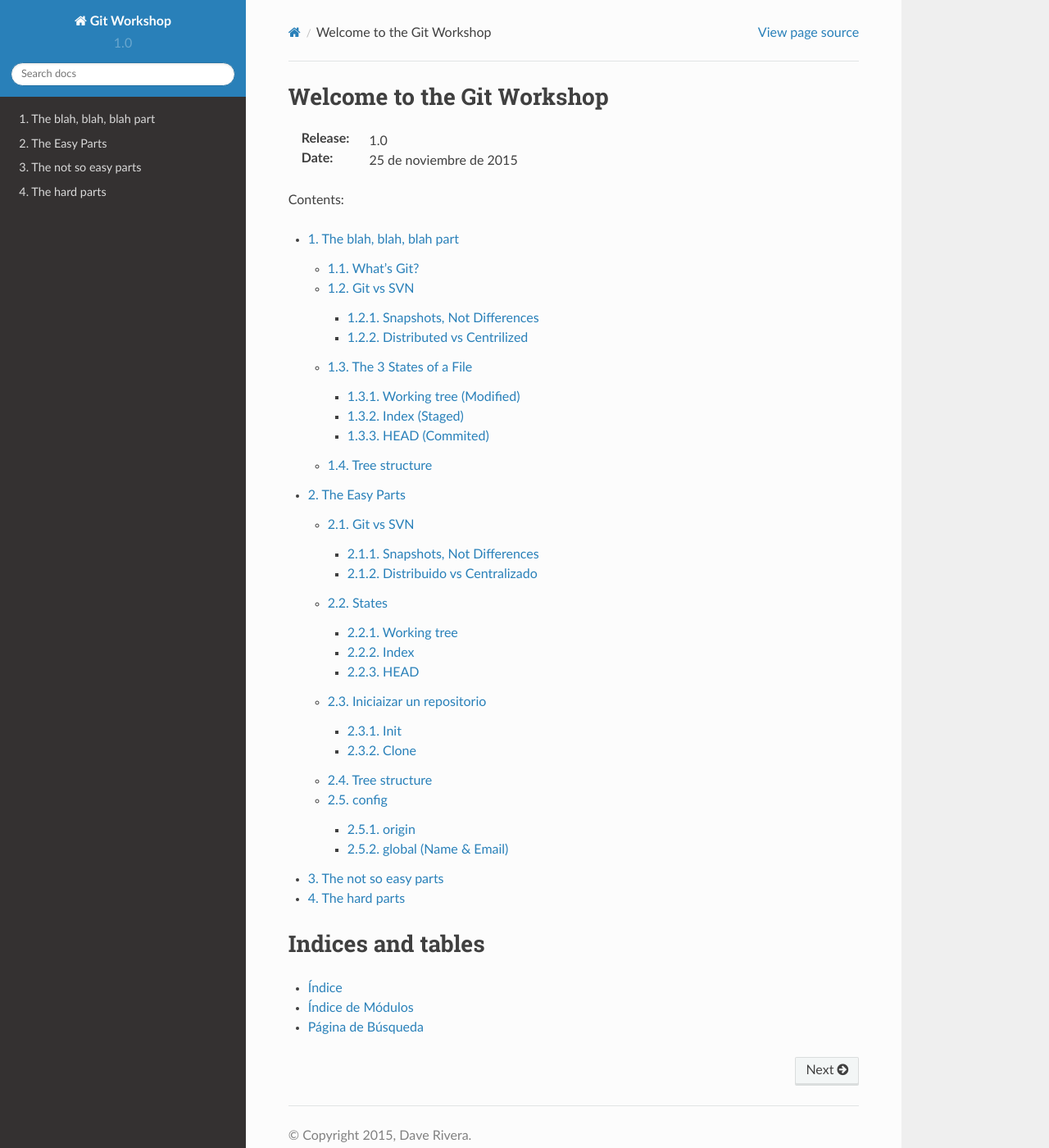
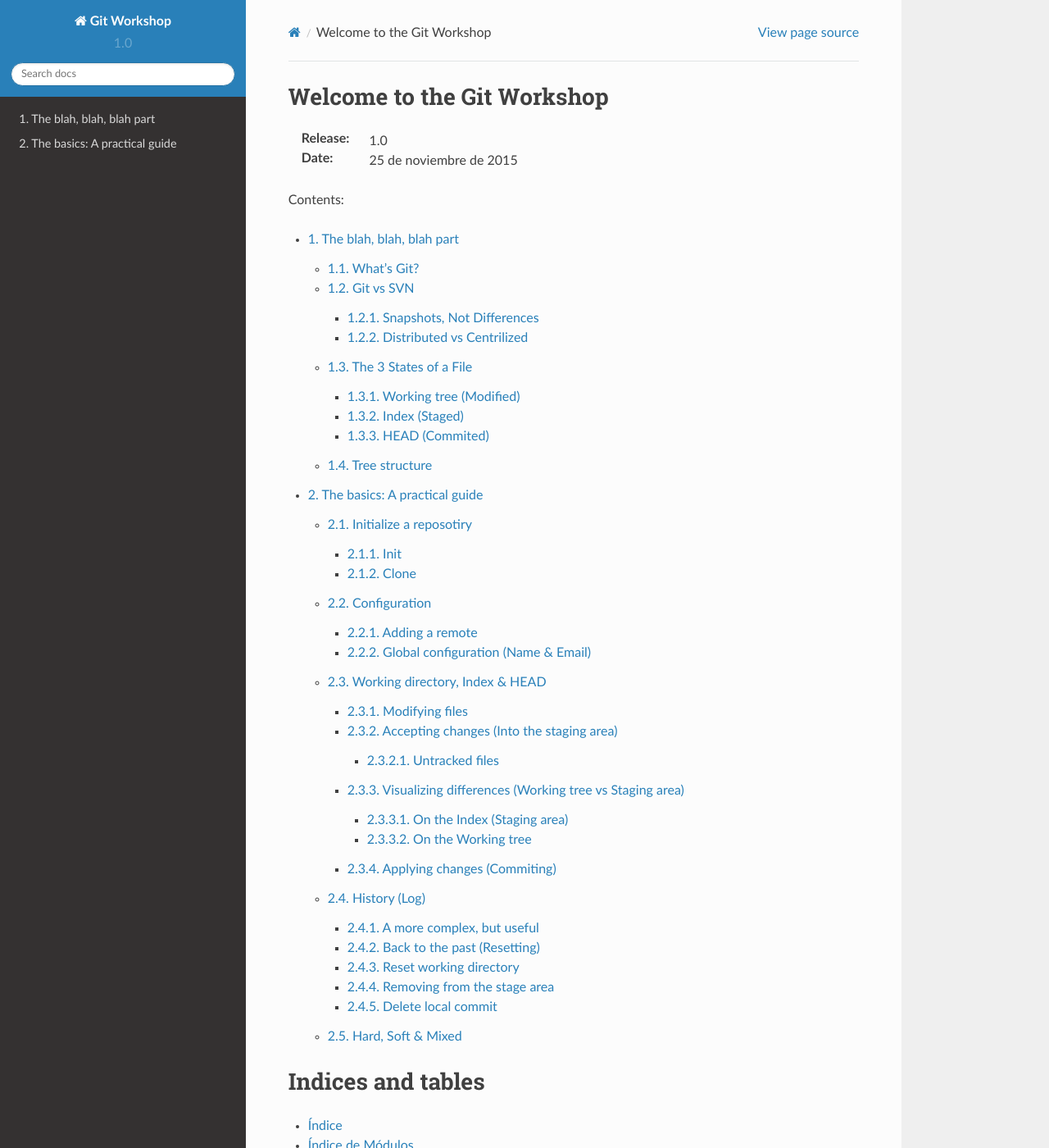
Before and after one commit to daverivera/git-workshop, a Sphinx documentation site: the page built from source/index.rst, in a window 1280 px wide and 1400 px high. Shown: the whole window at 82% size. Built offline with Sphinx 7.4.7 and the Read the Docs theme 2.0.0, drawn with Linux system fonts in a browser that asks for light colours; some of the changed lines change nothing that is shown.

Commit message:
Finished second section, practicing the theory

```diff
--- /dev/null
+++ b/source/basics.rst
@@ -0,0 +1,305 @@
+.. _basics:
+
+The basics: A practical guide
+*****************************
+
+Initialize a reposotiry
+=======================
+
+
+Init
+----
+
+Creates an empty Git repository or reinitialize an existing one. This command creates an empty Git repository - basically a .git directory with subdirectories for objects, refs/heads, refs/tags, and template files.
+
+Running git init in an existing repository is safe. It will not overwrite things that are already there.
+
+.. code-block:: bash
+
+  $ git init
+
+Clone
+-----
+
+Clones a repository into a new directory with the same name as the repository beign cloned.
+
+.. code-block:: bash
+
+  $ git clone <REPO URL>
+
+Cloning a repository into a directory with a custom name.
+
+.. code-block:: bash
+
+  $ git clone <REPO URL> <DIRECTORY NAME>
+
+Configuration
+=============
+
+Get and set repository or global options
+
+.. code-block:: bash
+
+    $ git config --list
+
+Now that you have Git on your system, you’ll want to do a few things to customize your Git environment. You should have to do these things only once on any given computer; they’ll stick around between upgrades. You can also change them at any time by running through the commands again.
+
+Adding a remote
+---------------
+
+Manage the set of repositories ("remotes") whose branches you track.
+
+.. code-block:: bash
+
+  $ git remote add origin <Repository URL>
+  $ git remote add origin https://github.com/<USER>/<REPO NAME>.git
+
+Global configuration (Name & Email)
+-----------------------------------
+
+The first thing you should do when you install Git is to set your user name and email address. This is important because every Git commit uses this information, and it’s immutably baked into the commits you start creating:
+
+.. code-block:: bash
+
+  $ git config --global user.name "Full Name"
+  $ git config --global user.email email@email.com
+
+Checking a specific value:
+
+.. code-block:: bash
+
+  $ git config user.name
+  Full Name
+
+Working directory, Index & HEAD
+===============================
+
+Modifying files
+---------------
+
+Every time a file is modified it is marked as changed, and added to the **working directory** (automatically).
+
+.. code-block:: bash
+
+  $ touch new_file.txt
+  $ git status
+  Initial commit
+
+  Untracked files:
+    (use "git add <file>..." to include in what will be committed)
+
+      new_file.txt
+
+    nothing added to commit but untracked files present (use "git add" to track)
+
+Accepting changes (Into the staging area)
+-----------------------------------------
+
+This command updates the **index** using the current content found in the **working tree**, to prepare the content **staged** for the next commit.
+
+.. code-block:: bash
+
+  $ git add new_file.txt
+  $ git status
+  On branch master
+
+  Initial commit
+
+  Changes to be committed:
+    (use "git rm --cached <file>..." to unstage)
+
+      new file:   new_file.txt
+
+The file is now in **index** (staging area). Let's make another change.
+
+.. code-block:: bash
+
+  $ echo "This is a test" > new_file.txt
+  $ git status
+  On branch master
+
+  Initial commit
+
+  Changes to be committed:
+    (use "git rm --cached <file>..." to unstage)
+
+      new file:   new_file.txt
+
+  Changes not staged for commit:
+    (use "git add <file>..." to update what will be committed)
+    (use "git checkout -- <file>..." to discard changes in working directory)
+
+       modified:   new_file.txt
+
+Untracked files
+^^^^^^^^^^^^^^^
+
+.. code-block:: bash
+
+  On branch master
+  Your branch is up-to-date with 'origin/master'.
+  Changes to be committed:
+    (use "git reset HEAD <file>..." to unstage)
+
+      new file:   source/basics.rst
+
+  Changes not staged for commit:
+    (use "git add/rm <file>..." to update what will be committed)
+    (use "git checkout -- <file>..." to discard changes in working directory)
+
+      deleted:    source/easy.rst
+      deleted:    source/hard.rst
+      modified:   source/index.rst
+      deleted:    source/noteasy.rst
+
+  Untracked files:
+    (use "git add <file>..." to include in what will be committed)
+
+      .DS_Store
+
+
+Visualizing differences (Working tree vs Staging area)
+------------------------------------------------------
+
+We have two changes on the same file. One staged and the other on the working three.
+
+Let's see their differences.
+
+On the Index (Staging area)
+^^^^^^^^^^^^^^^^^^^^^^^^^^^
+
+.. code-block:: bash
+
+  $ git diff --cached
+  diff --git a/new_file.txt b/new_file.txt
+  new file mode 100644
+  index 0000000..e69de29
+
+On the Working tree
+^^^^^^^^^^^^^^^^^^^
+
+.. code-block:: bash
+
+  $ git diff
+  diff --git a/new_file.txt b/new_file.txt
+  index e69de29..0527e6b 100644
+  --- a/new_file.txt
+  +++ b/new_file.txt
+  @@ -0,0 +1 @@
+  +This is a test
+
+Applying changes (Commiting)
+----------------------------
+
+Stores the current contents of the **index** in a new commit along with a log message from the user describing the changes.
+
+.. code-block:: bash
+
+  $ git commit -m "Added new file"
+  $ git status
+  On branch master
+  Changes not staged for commit:
+    (use "git add <file>..." to update what will be committed)
+    (use "git checkout -- <file>..." to discard changes in working directory)
+
+      modified:   new_file.txt
+
+    no changes added to commit (use "git add" and/or "git commit -a")
+
+History (Log)
+=============
+
+Shows the commit logs.
+
+.. code-block:: bash
+
+  $ git log
+   commit 911d366873ec0df5ffed8531176e94c0ceadf7f8
+   Author: Dave Rivera <daverivera90@gmail.com>
+   Date:   Wed Nov 25 10:20:39 2015 -0500
+
+       Added new file
+
+A more complex, but useful
+--------------------------
+
+.. code-block:: bash
+
+   $ git log --decorate --oneline --all
+   911d366 (HEAD -> master) Added new file
+
+Back to the past (Resetting)
+----------------------------
+
+The way to reset a file may vary according to the state of the file.
+
+Reset working directory
+-----------------------
+
+``checkout`` switch branches or restores working tree files.
+
+.. code-block:: bash
+
+  $ git checkout -- new_file.txt
+
+Removing from the stage area
+----------------------------
+
+``reset`` resets current HEAD to the specified state
+
+.. code-block:: bash
+
+  $ git status
+  On branch master
+  Changes not staged for commit:
+    (use "git add <file>..." to update what will be committed)
+    (use "git checkout -- <file>..." to discard changes in working directory)
+
+        modified:   new_file.txt
+
+    no changes added to commit (use "git add" and/or "git commit -a")
+
+  $ git add new_file.txt
+  $ git status
+
+  On branch master
+  Changes to be committed:
+    (use "git reset HEAD <file>..." to unstage)
+
+      modified:   new_file.txt
+
+  $ git reset new_file.txt
+  Unstaged changes after reset:
+  M new_file.txt
+  $ git status
+  On branch master
+  Changes not staged for commit:
+    (use "git add <file>..." to update what will be committed)
+    (use "git checkout -- <file>..." to discard changes in working directory)
+
+      modified:   new_file.txt
+
+    no changes added to commit (use "git add" and/or "git commit -a")
+
+Delete local commit
+-------------------
+
+.. code-block:: bash
+
+  $ git reset --hard origin/master
+
+.. code-block:: bash
+
+  $ git reset --hard HEAD~1
+
+Hard, Soft & Mixed
+==================
+
+Hard ``--hard``
+  Resets the index and working tree. Any changes to tracked files in the working tree since <commit> are discarded.
+
+Soft ``--soft``
+  Does not touch the index file or the working tree at all (but resets the head to <commit>, just like all modes do). This leaves all your changed files "Changes to be committed", as git status would put it.
+
+Mixed ``--mixed | empty``
+  Resets the index but not the working tree (i.e., the changed files are preserved but not marked for commit) and reports what has not been updated. This is the default action.
--- a/source/easy.rst
+++ /dev/null
@@ -1,48 +0,0 @@
-.. _easy:
-
-The Easy Parts
-**************
-
-Git vs SVN
-==========
-
-Snapshots, Not Differences
---------------------------
-
-Aside from the practical distinctions between SVN and Git, their underlying implementation also follow entirely divergent design philosophies. Whereas SVN tracks differences of a file, Git’s version control model is based on snapshots. For example, an SVN commit consists of a diff compared to the original file added to the repository. Git, on the other hand, records the entire contents of each file in every commit.
-
-Distribuido vs Centralizado
----------------------------
-
-States
-======
-
-Working tree
-------------
-
-Index
------
-
-HEAD
-----
-
-Iniciaizar un repositorio
-=========================
-
-Init
-----
-
-Clone
------
-
-Tree structure
-==============
-
-config
-======
-
-origin
-------
-
-global (Name & Email)
----------------------
--- a/source/hard.rst
+++ /dev/null
@@ -1,4 +0,0 @@
-.. _hard:
-
-The hard parts
-**************
--- a/source/index.rst
+++ b/source/index.rst
@@ -16,10 +16,7 @@
    :maxdepth: 4
 
    blah
-   easy
-   noteasy
-   hard
-
+   basics
 
 Indices and tables
 ==================
--- a/source/noteasy.rst
+++ /dev/null
@@ -1,4 +0,0 @@
-.. _noteasy:
-
-The not so easy parts
-*********************
```
